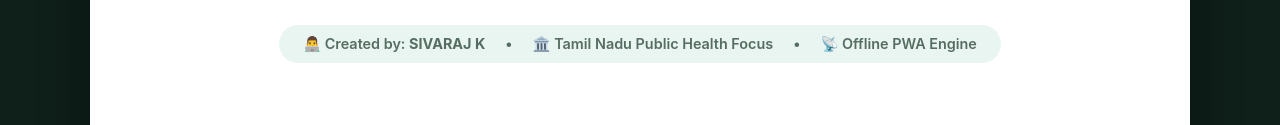
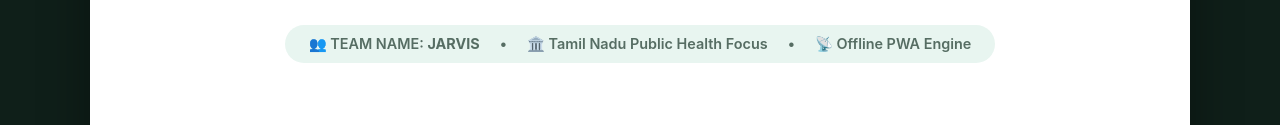
Before and after one commit to SIVARAJ-K-2007/health-saathi-360, a website: page public/presentation.html in a window 1280 px wide. Shown: the part 441-566 px from the top of the page. Drawn offline with Linux system fonts and the light colour scheme.

Commit message:
Update presenter title to TEAM NAME: JARVIS

```diff
--- a/public/presentation.html
+++ b/public/presentation.html
@@ -365,7 +365,7 @@
           An Offline-First Public Healthcare Platform Empowering ASHA Workers, ANMs, and PHC Staff Across Rural Tamil Nadu.
         </p>
         <div class="hero-meta">
-          <span>👨‍💻 Created by: <strong>SIVARAJ K</strong></span>
+          <span>👥 TEAM NAME: <strong>JARVIS</strong></span>
           <span>&bull;</span>
           <span>🏛️ Tamil Nadu Public Health Focus</span>
           <span>&bull;</span>
```
